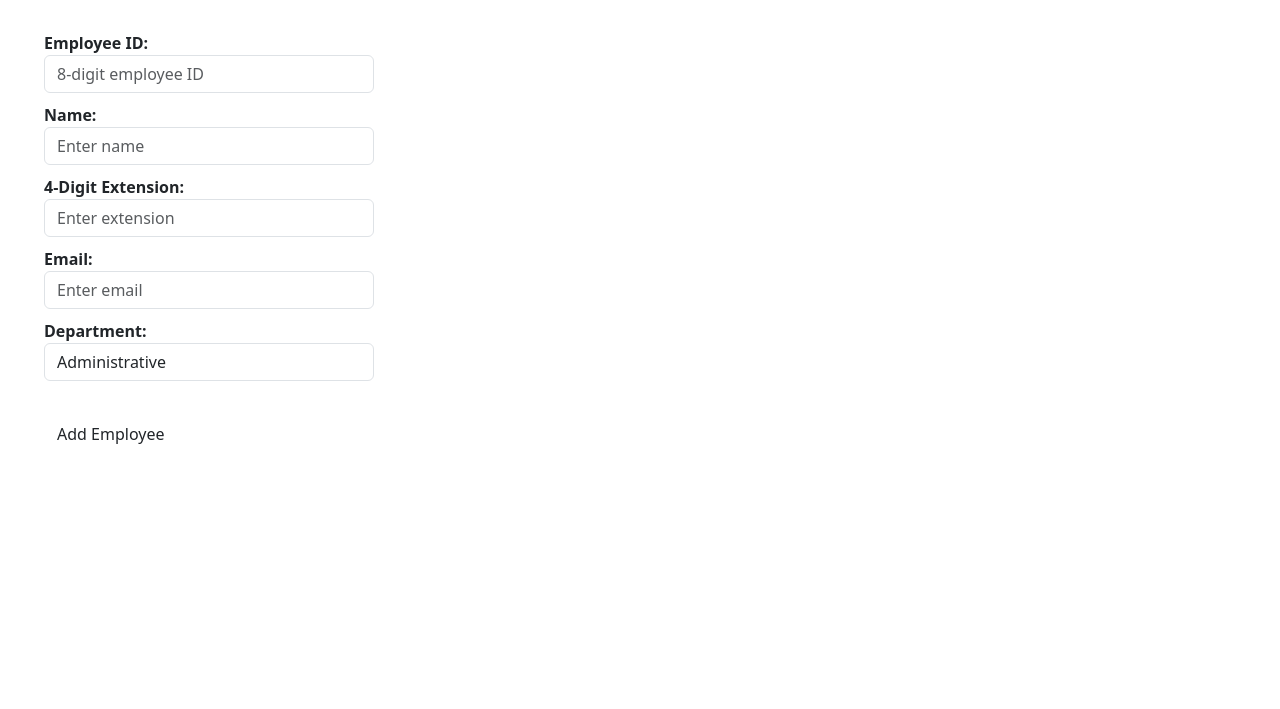
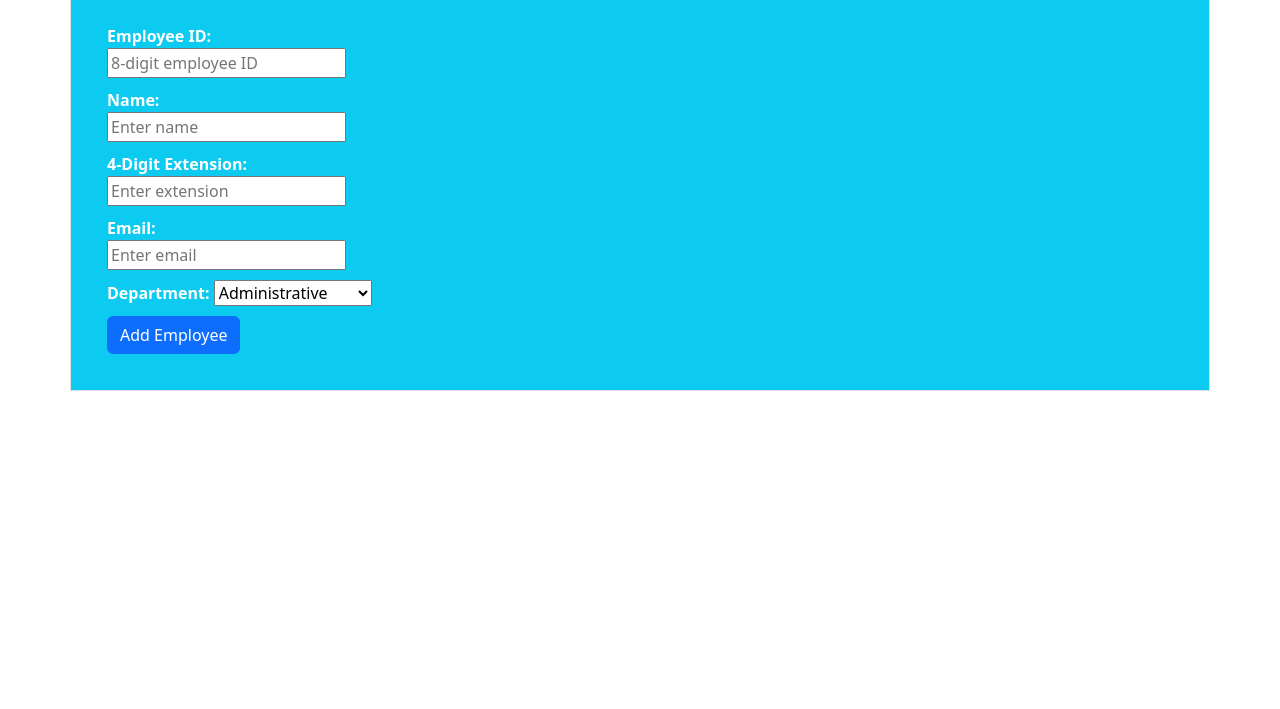
Before and after one commit to dlabrat/Assignment05, a plain HTML site: page index.html in a window 1280 px wide. Shown: the part 91-800 px from the top of the page. Drawn offline with nearby package versions, Linux system fonts and the light colour scheme.

Commit message:
index worked on

```diff
--- a/index.html
+++ b/index.html
@@ -14,31 +14,29 @@
         form            {width: 30%; padding: 20px;}
     </style>
 </head>
-<body class="m-4">
+<body>
     <h1>Employee Management System</h1>
-    <div class="well well-lg">
+    <div class="container-md border p-3 my-3 bg-info text-white">
     <form id="empForm">
-        <div class="form-group">
+        <div >
           <label for="id">Employee ID:</label>
-            <input type="text" class="form-control" id="id" placeholder="8-digit employee ID" name="id" maxlength="8">
+          <input type="text"  id="id" placeholder="8-digit employee ID" name="id" maxlength="8">
         </div>
-          <div class="form-group">
+        <div >
           <label for="name">Name:</label>
-            <input type="text" class="form-control" id="name" placeholder="Enter name" name="name">
+          <input type="text" id="name" placeholder="Enter name" name="name">
         </div>
-          <div class="form-group">
-              <div class="form-group">
+        <div >
           <label for="ext">4-Digit Extension:</label>
-            <input type="text" class="form-control" id="ext" placeholder="Enter extension" name="ext" maxlength="4" >
+          <input type="text"  id="ext" placeholder="Enter extension" name="ext" maxlength="4" >
         </div>
-          <div class="form-group">
-
+        <div >
           <label for="email">Email:</label>
-            <input type="email" class="form-control" id="email" placeholder="Enter email" name="email">
+          <input type="email"  id="email" placeholder="Enter email" name="email">
         </div>
-             <div class="form-group">
+        <div >
             <label for="dept">Department:</label>
-            <select class="form-control" id="dept">
+            <select  id="dept">
               <option>Administrative</option>
               <option>Engineering</option>
               <option>Executive</option>
@@ -47,10 +45,8 @@
               <option>Sales</option>
             </select>
             <br>
-
         </div>
-      <button type="submit" class="btn btn-default">Add Employee</button>
-
+      <button type="submit" class="btn btn-primary">Add Employee</button>
     </form>
     </div>
   </body>
```
Lines whose indentation alone changed are shown as unchanged.
